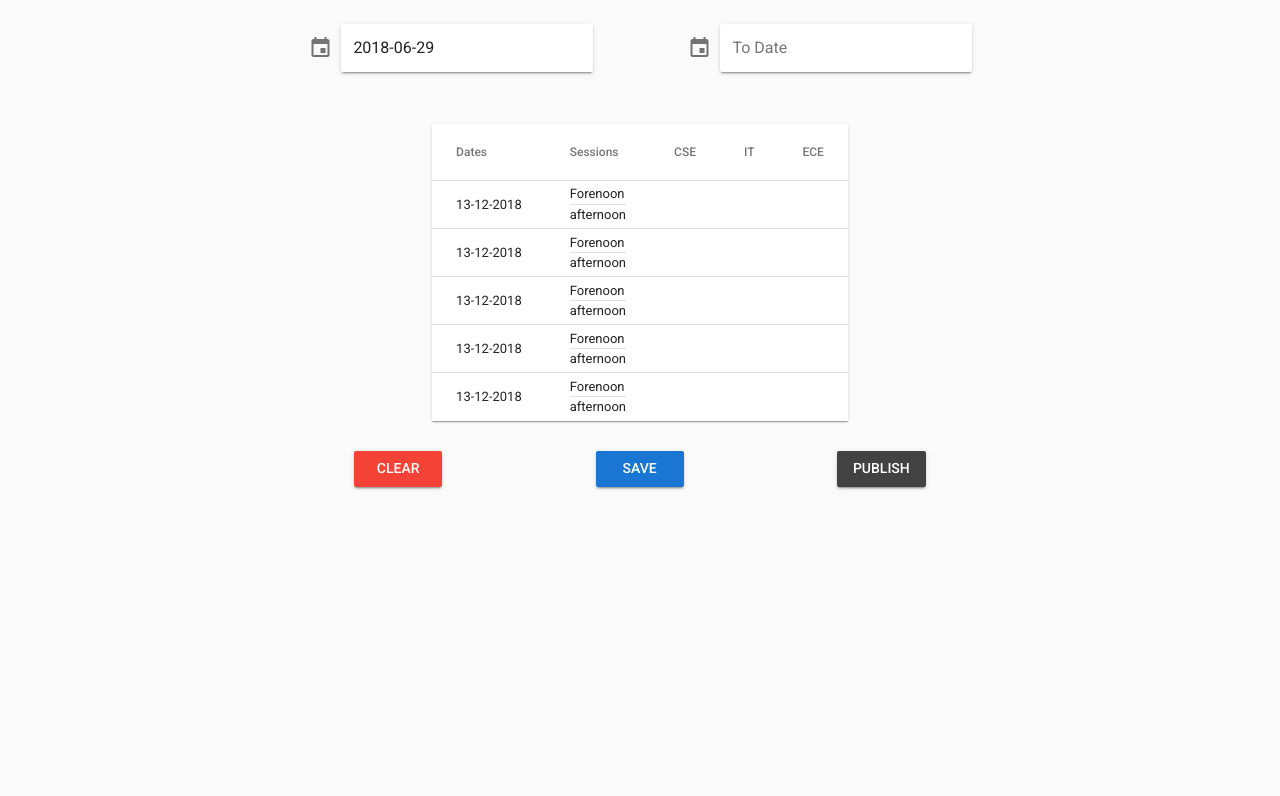
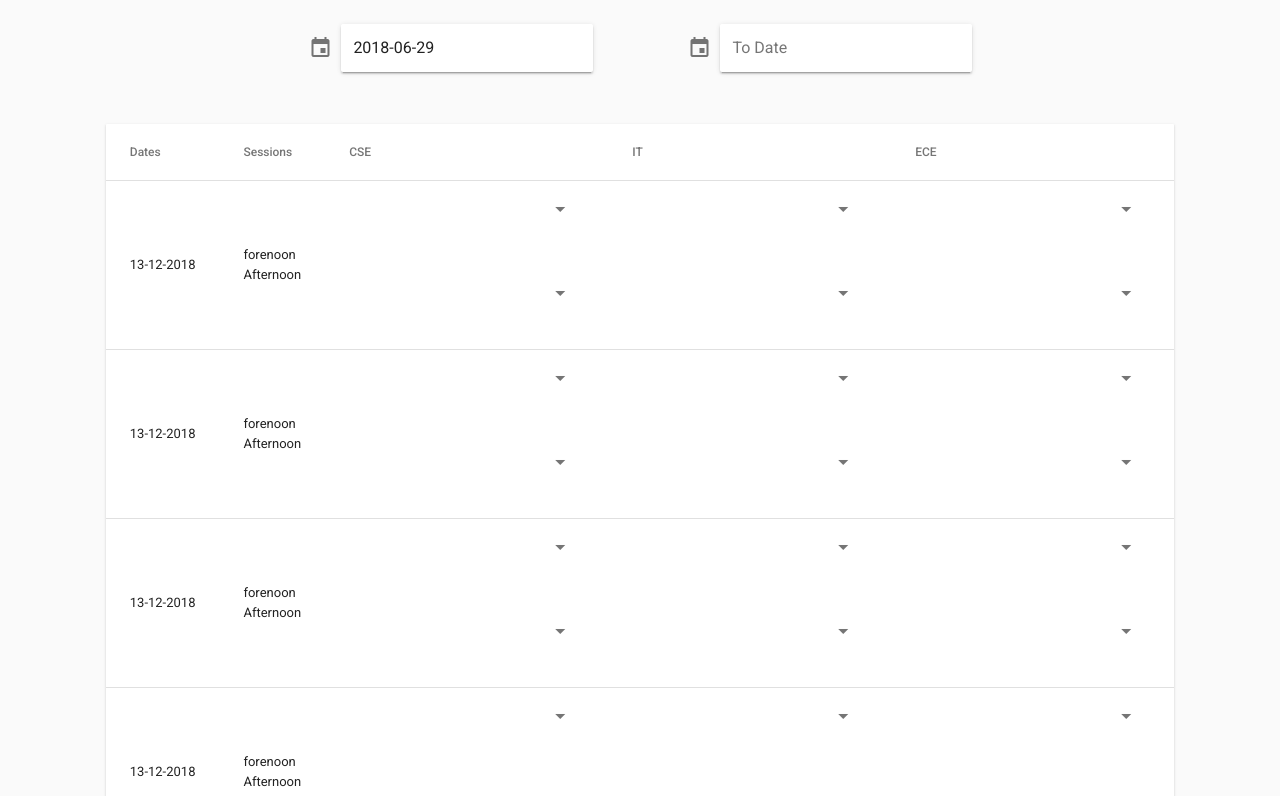
Before and after one commit to baibhabmondal/Vue-test, a Vue app: page /#/ in a window 1280 px wide. Shown: the top 796 px of the page. Built offline with nearby package versions, Linux system fonts and the light colour scheme; data requests are answered from the project's data file.

Commit message:
select field added

```diff
--- a/db.json
+++ b/db.json
@@ -11,19 +11,19 @@
           },
           {
             "code": "12AD12",
-            "name": "Algorithms",
+            "name": "Microprocessors",
             "date": null,
             "session": null
           },
           {
             "code": "12AD12",
-            "name": "Algorithms",
+            "name": "Computer Architecture",
             "date": null,
             "session": null
           },
           {
             "code": "12AD12",
-            "name": "Algorithms",
+            "name": "Data Structures",
             "date": null,
             "session": null
           }
@@ -34,19 +34,19 @@
         "courses": [
           {
             "code": "12AD12",
-            "name": "Algorithms",
+            "name": "Data Structures",
             "date": null,
             "session": null
           },
           {
             "code": "12AD12",
-            "name": "Algorithms",
+            "name": "Software Principles",
             "date": null,
             "session": null
           },
           {
             "code": "12AD12",
-            "name": "Algorithms",
+            "name": "Discreet Math",
             "date": null,
             "session": null
           },
@@ -63,25 +63,25 @@
         "courses": [
           {
             "code": "12AD12",
-            "name": "Algorithms",
+            "name": "Communications",
             "date": null,
             "session": null
           },
           {
             "code": "12AD12",
-            "name": "Algorithms",
+            "name": "Electron Devices",
             "date": null,
             "session": null
           },
           {
             "code": "12AD12",
-            "name": "Algorithms",
+            "name": "Basic Electronics",
             "date": null,
             "session": null
           },
           {
             "code": "12AD12",
-            "name": "Algorithms",
+            "name": "Advance electronics",
             "date": null,
             "session": null
           }
--- a/src/components/controllerOfExam/academicSchedule/academicSchedule.vue
+++ b/src/components/controllerOfExam/academicSchedule/academicSchedule.vue
@@ -74,12 +74,24 @@
           </tr> -->
           <td>{{ props.item.date }}</td>
           <td>
-            <tr>
-              Forenoon
-            </tr>
-            <tr>
-              afternoon
-            </tr>
+            <v-layout column>
+              <v-flex>
+                forenoon
+              </v-flex>
+              <v-flex>
+                Afternoon
+              </v-flex>
+            </v-layout>
+          </td>
+          <td v-for="item in course" :key="item.department">
+            <v-layout column>
+            <v-flex>
+            <v-select full-width :items="item.courses" item-text="name" style="padding: 0;"></v-select>
+          </v-flex>
+            <v-flex>
+            <v-select full-width :items="item.courses" item-text="name" style="padding: 0;"></v-select>
+          </v-flex>
+          </v-layout>
           </td>
           <!-- <td class="text-xs-right"><v-select :items="['ada','csa']"></v-select></td> -->
           <!-- <td class="text-xs-right">{{ props.item.fat }}</td> -->
@@ -181,6 +193,9 @@ export default {
     // console.log(response.data)
   },
   methods: {
+    courseNames () {
+      console.log('courseName called')
+    },
     allowedDates (val) {
       return val >= this.date
     }
```
